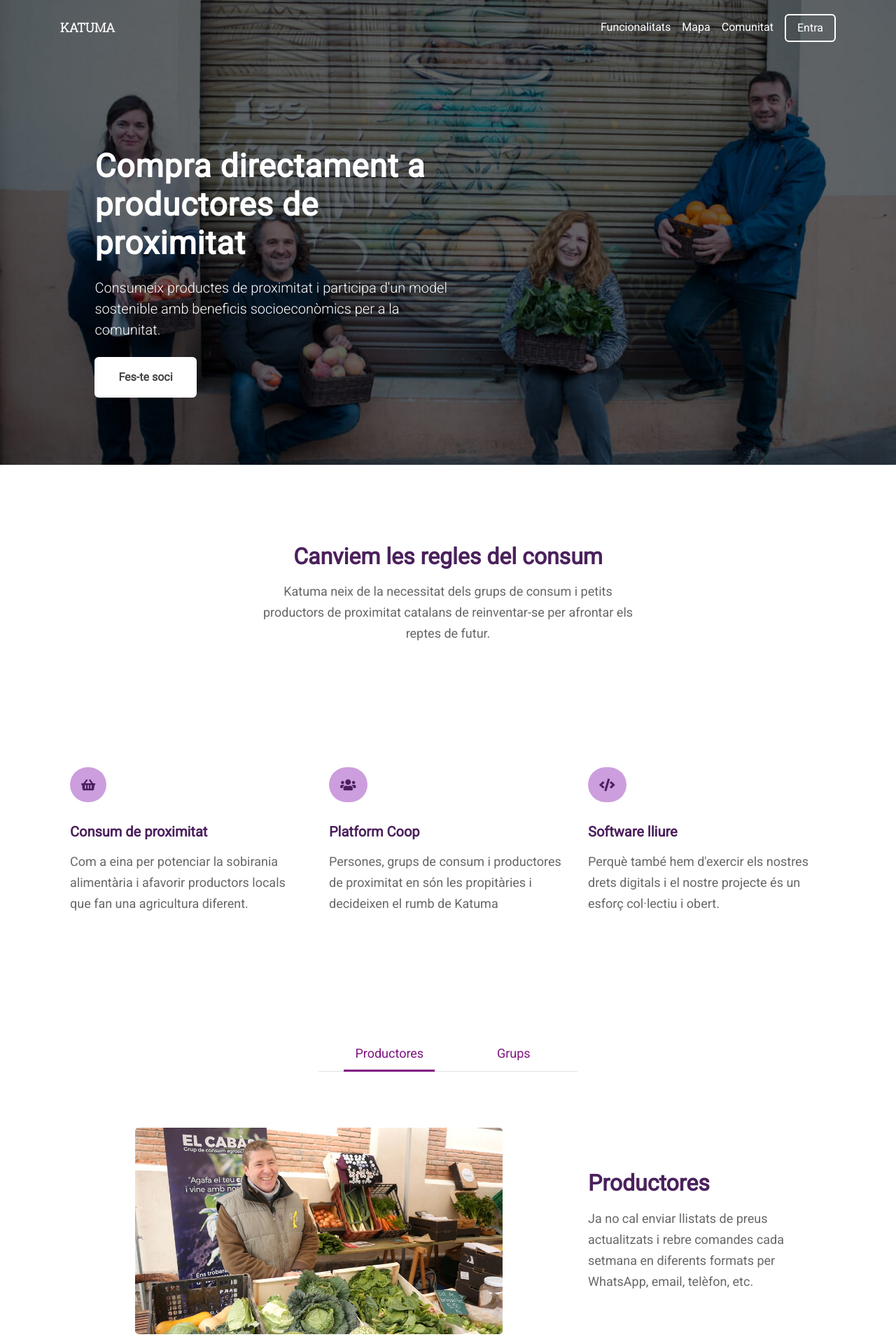
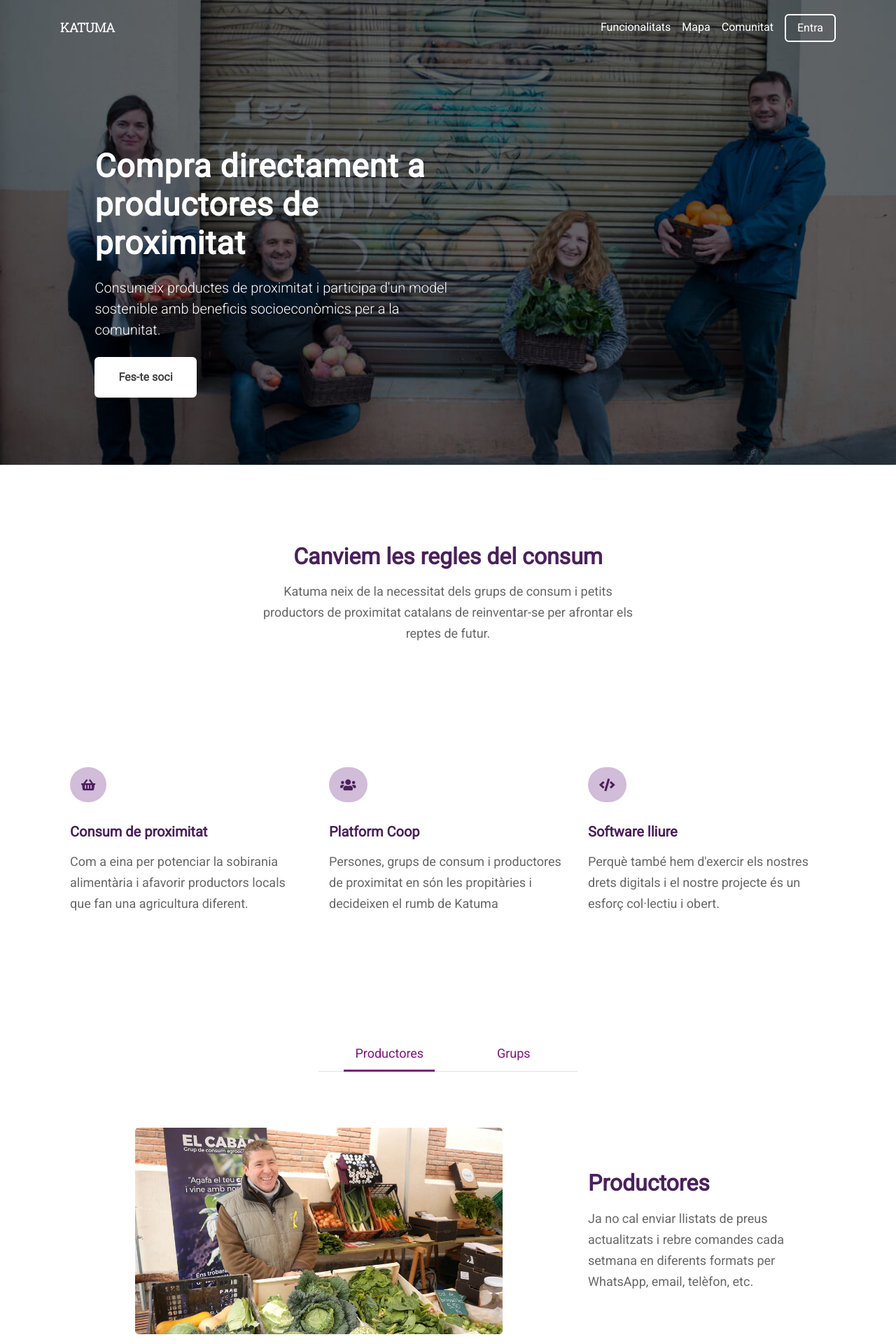
Before and after one commit to coopdevs/katuma-landing-page, a Jekyll site: the page built from index.html, in a window 1280 px wide. Shown: the top 1920 px of the page at 70% size. Built offline with Jekyll 4.4.1, drawn with Linux system fonts in a browser that asks for light colours; nearby versions of some CDN libraries; comment, search, counter and statistics services are not loaded.

Commit message:
Extract $primary-light-color var

```diff
--- a/_sass/ui.scss
+++ b/_sass/ui.scss
@@ -49,7 +49,7 @@
 
 .icon {
   color: $secondary-color;
-  background-color: lighten($secondary-color, 50%);
+  background-color: $primary-light-color;
   padding: 1rem;
   border-radius: 100px;
   margin-bottom: 30px;
--- a/assets/css/main.scss
+++ b/assets/css/main.scss
@@ -13,6 +13,7 @@
 $base-color: #433349;
 $secondary-color: lighten(saturate($base-color, 30%), 0%);
 $tertiary-color: adjust-hue(saturate(lighten($secondary-color, 5%), 25%), 15%);
+$primary-light-color: desaturate(lighten($secondary-color, 55%), 20%);
 $negative-color: #fff;
 $primary-background-color: #533f5a;
 
```
